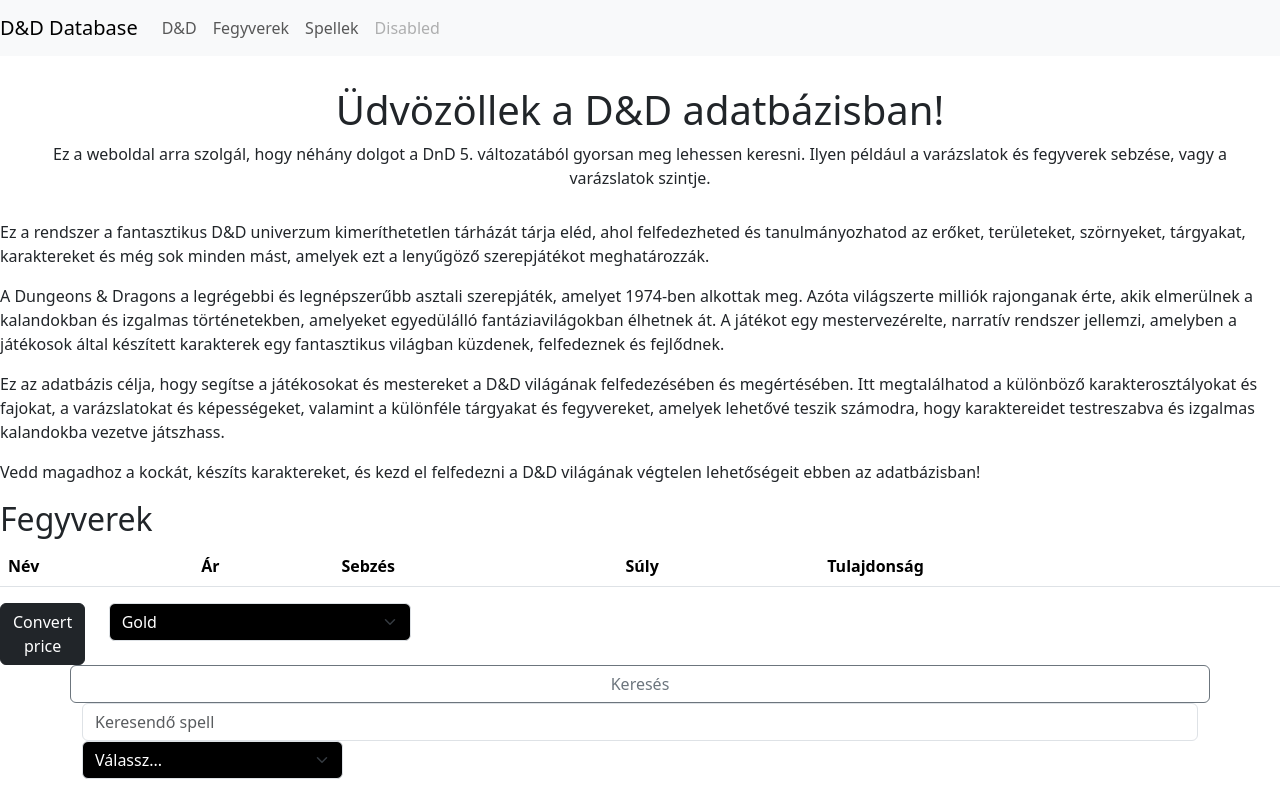
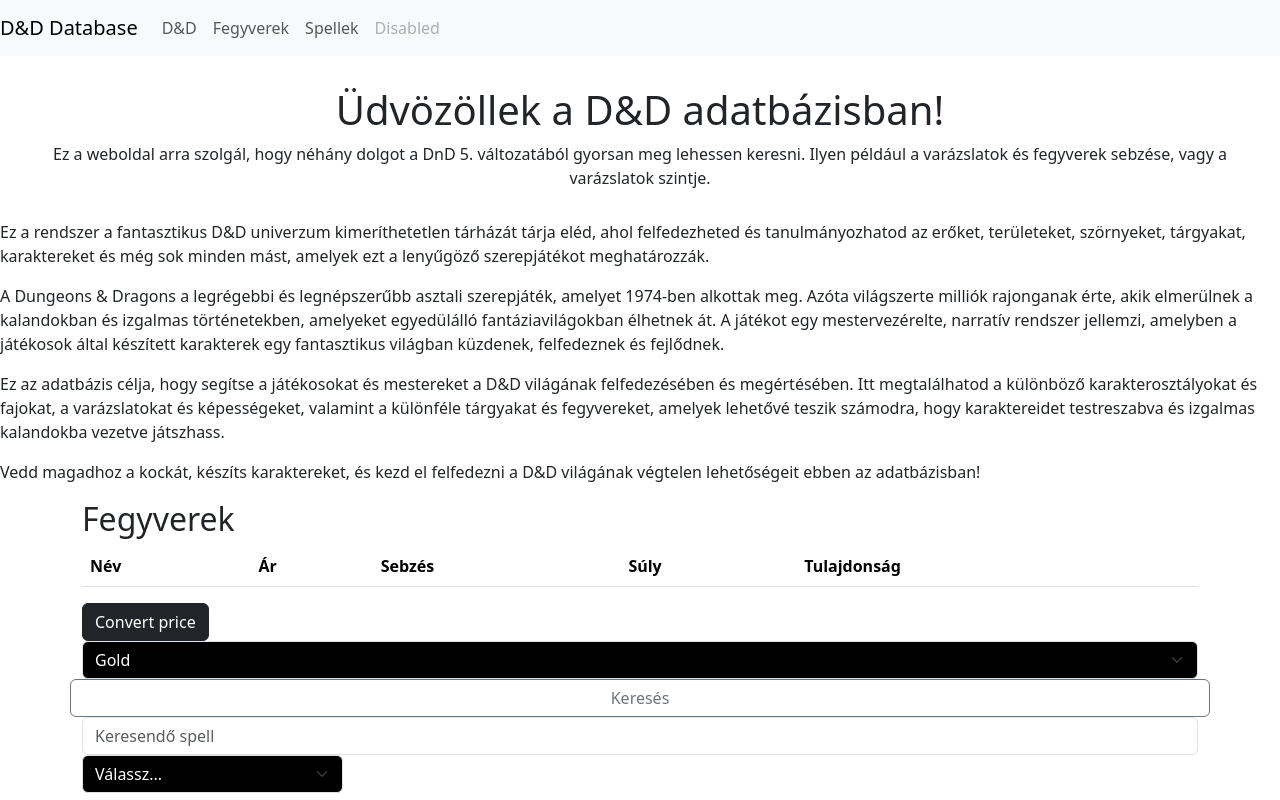
Before and after one commit to 11c-vegh/Dnd_Database, a plain HTML site: page index.html in a window 1280 px wide. Drawn offline with nearby package versions, Linux system fonts and the light colour scheme.

```diff
--- a/index.html
+++ b/index.html
@@ -47,8 +47,10 @@
       <p>Vedd magadhoz a kockát, készíts karaktereket, és kezd el felfedezni a D&D világának végtelen lehetőségeit ebben az adatbázisban!</p>
     </div>
 
-    <div id="fegyverek">
+    <div id="fegyverek" class="container">
+      <div class="row">
         <h2>Fegyverek</h2>
+        <div class="col-sm-9 col-md-10 col-lg-12">
         <table class="table" id="table">
             <thead>
               <tr>
@@ -62,16 +64,18 @@
             <tbody id="tbody">
             </tbody>
           </table>
-      <div class="row">
-        <div class="col-lg-1 col-sm-12">
+        </div>
+          <div class="col-sm-1 col-md-3 col-lg-12">
+            <div>
                 <button id="gomb" class="btn btn-dark">Convert price</button>
             </div>
-        <div class="col-lg-3 col-sm-12">
-            <select class="form-select bg-black text-white" id="fegyverselect">
+            <div>
+                <select class="form-select bg-black text-white col-sm-4" id="fegyverselect">
                     <option value="gold">Gold</option>
                     <option value="silver">Silver</option>
                     <option value="bronze">Bronze</option>
                 </select>
+            </div>
           </div>
       </div>
     </div>
```
Lines whose indentation alone changed are shown as unchanged.
